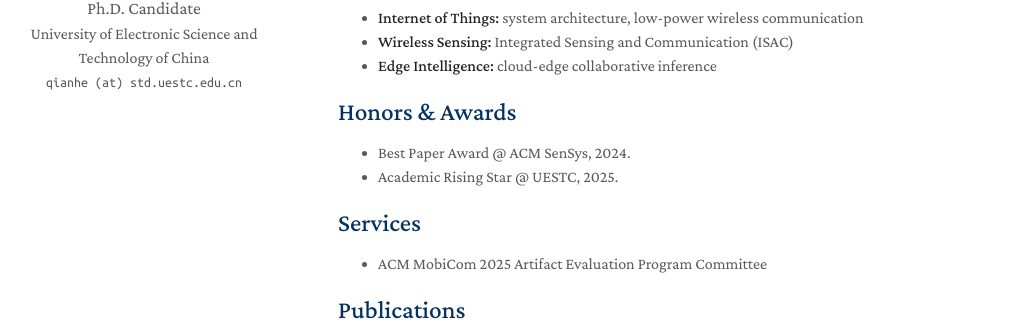
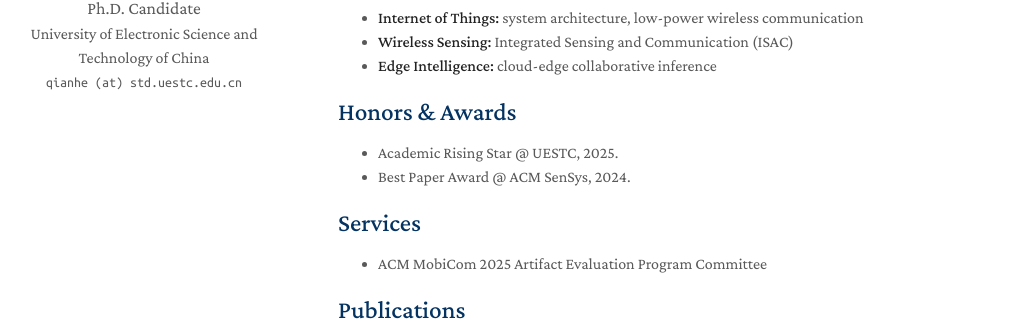
Before and after one commit to mqhyes/mqhyes.github.io, a Jekyll site: the page built from index.md, in a window 1280 px wide and 900 px high. Shown: the part 347-681 px from the top of the window, without its empty margins (132-1150 px from the left). Built offline with Jekyll 4.4.1, drawn with Linux system fonts in a browser that asks for light colours; a style sheet for code colours, icons or effects is not loaded.

```diff
--- a/_includes/honors.md
+++ b/_includes/honors.md
@@ -1,4 +1,4 @@
 ## Honors & Awards
 
+- Academic Rising Star @ UESTC, 2025.
 - Best Paper Award @ ACM SenSys, 2024.
-- Academic Rising Star @ UESTC, 2025.
```
